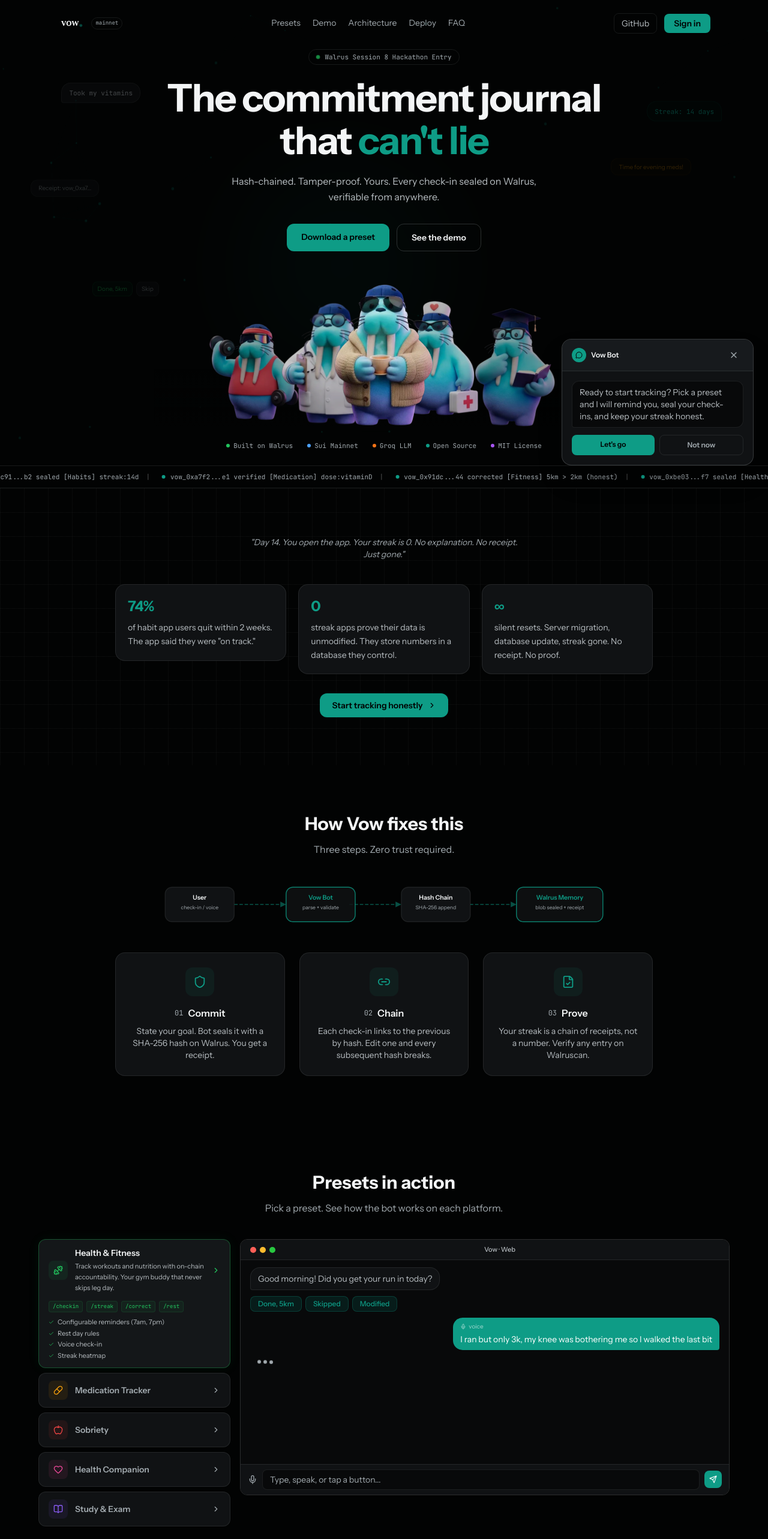
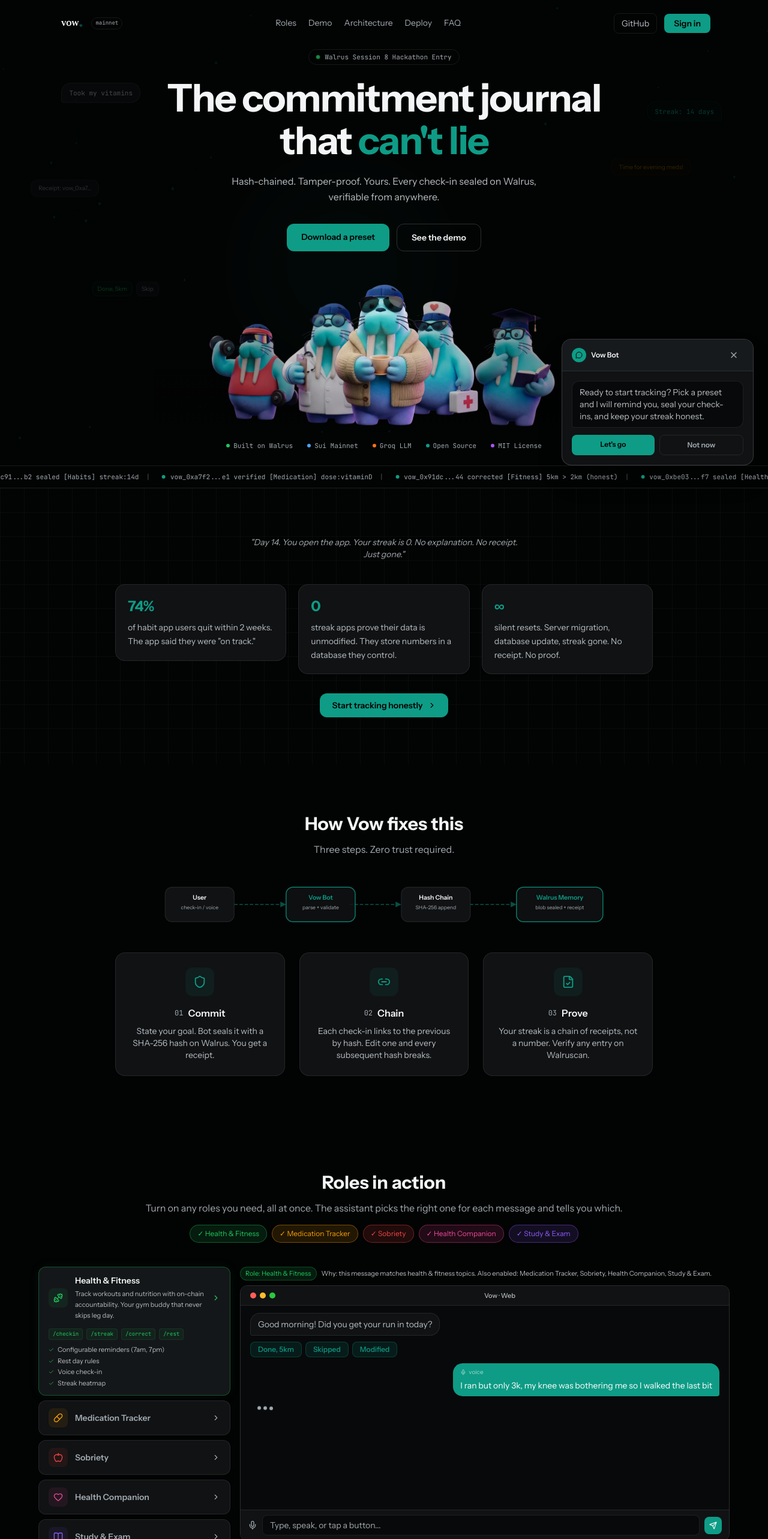
Before and after one commit to bagstreet/vow, a React (Vite) app in the folder apps/web/: page / in a window 1280 px wide. Shown: the top 2566 px of the page at 60% size. Built offline with nearby package versions, Linux system fonts and the light colour scheme.

Commit message:
✨ feat(web): Roles in action block with multi-select and role badge (T49)

```diff
--- a/apps/web/src/App.tsx
+++ b/apps/web/src/App.tsx
@@ -255,7 +255,7 @@
     const h = () => {
       setScrolled(window.scrollY > 60)
       // Detect active section
-      const sections = ['presets','demo','architecture','deploy','faq','signin']
+      const sections = ['roles','demo','architecture','deploy','faq','signin']
       let current = ''
       for (const id of sections) {
         const el = document.getElementById(id)
@@ -269,7 +269,7 @@
     window.addEventListener('scroll', h, { passive: true })
     return () => window.removeEventListener('scroll', h)
   }, [])
-  const links = ['Presets','Demo','Architecture','Deploy','FAQ']
+  const links = ['Roles','Demo','Architecture','Deploy','FAQ']
   return (
     <nav className={`fixed top-0 left-0 right-0 z-50 transition-all duration-300 ${scrolled ? 'py-1' : 'py-3'}`}>
       <div className="max-w-6xl mx-auto px-4">
@@ -399,7 +399,7 @@
           Hash-chained. Tamper-proof. Yours. Every check-in sealed on Walrus, verifiable from anywhere.
         </p>
         <div className="flex flex-wrap gap-3 justify-center">
-          <a href="#presets" className="px-6 py-3 rounded-xl font-semibold text-sm cursor-pointer transition-all hover:brightness-110" style={{ background: T.accent, color: '#000' }}>
+          <a href="#roles" className="px-6 py-3 rounded-xl font-semibold text-sm cursor-pointer transition-all hover:brightness-110" style={{ background: T.accent, color: '#000' }}>
             Download a preset
           </a>
           <a href="#demo" className="px-6 py-3 rounded-xl font-semibold text-sm border cursor-pointer transition-colors hover:bg-white/5" style={{ borderColor: T.borderVis, color: T.text }}>
@@ -694,14 +694,29 @@
 /* ═══ Block 7: MERGED Presets+Demo ═══ */
 function PresetsDemoMerged() {
   const [active, setActive] = useState(0)
+  const [enabled, setEnabled] = useState<string[]>(PRESETS.map(r => r.id))
   const p = PRESETS[active]
+  const toggle = (id: string) => setEnabled(cur => cur.includes(id) ? (cur.length > 1 ? cur.filter(x => x !== id) : cur) : [...cur, id])
+  const others = PRESETS.filter(r => r.id !== p.id && enabled.includes(r.id))
 
   return (
-    <section id="presets" className="py-20 px-6" aria-label="Presets and live demo">
+    <section id="roles" className="py-20 px-6" aria-label="Roles and live demo">
       <div className="max-w-6xl mx-auto">
         <div className="text-center mb-10">
-          <h2 className="text-2xl sm:text-3xl font-bold mb-3" style={{color:T.text}}>Presets in action</h2>
-          <p style={{color:T.textMuted}}>Pick a preset. See how the bot works on each platform.</p>
+          <h2 className="text-2xl sm:text-3xl font-bold mb-3" style={{color:T.text}}>Roles in action</h2>
+          <p style={{color:T.textMuted}}>Turn on any roles you need, all at once. The assistant picks the right one for each message and tells you which.</p>
+          <div className="flex gap-2 flex-wrap justify-center mt-4" role="group" aria-label="Enabled roles">
+            {PRESETS.map(r => {
+              const on = enabled.includes(r.id)
+              return (
+                <button key={r.id} type="button" aria-pressed={on} onClick={() => toggle(r.id)}
+                  className="text-xs px-3 py-1.5 rounded-full cursor-pointer transition-all"
+                  style={{ background: on ? `${r.color}22` : 'transparent', color: on ? r.color : T.textMuted, border: `1px solid ${on ? r.color + '66' : T.border}` }}>
+                  {on ? '✓ ' : ''}{r.label}
+                </button>
+              )
+            })}
+          </div>
         </div>
 
         <div className="flex flex-col lg:flex-row gap-4">
@@ -747,6 +762,10 @@
 
           {/* Right: demo chat for the selected preset's platform */}
           <div className="flex-1 min-w-0">
+            <div className="mb-2 flex items-center gap-2 flex-wrap text-[11px]" style={{color:T.textSec}} aria-live="polite">
+              <span className="px-2 py-0.5 rounded-full" style={{background:`${p.color}22`, color:p.color, border:`1px solid ${p.color}44`}}>Role: {p.label}</span>
+              <span>Why: this message matches {p.label.toLowerCase()} topics.{others.length > 0 && ` Also enabled: ${others.map(o => o.label).join(', ')}.`}</span>
+            </div>
             <DemoChat platformId={p.platform} key={p.id} />
           </div>
         </div>
@@ -829,7 +848,7 @@
     { icon: Key, title: 'Delegate Keys', desc: 'Owner key stays offline. Delegate key handles daily ops. Compromise it? Revoke. History untouched.' },
     { icon: FileCheck, title: 'Honest Receipts', desc: 'Every check-in returns blob ID + hash + timestamp. Verify on Walruscan. Zero trust.' },
     { icon: RotateCcw, title: 'Cold Restore', desc: 'Lost your device? New install rebuilds full chain from Walrus. Zero data loss.' },
-    { icon: Settings, title: 'Preset Engine', desc: 'System prompts, slash commands, reminder schedules, check-in types. Community presets via PR.' },
+    { icon: Settings, title: 'Role Engine', desc: 'System prompts, slash commands, reminder schedules, check-in types. Community roles via PR.' },
   ]
   return (
     <section id="architecture" className="py-20 px-6 pattern-diagonal" aria-label="Architecture">
@@ -896,7 +915,7 @@
     { prompt: true, cmd: 'cp .env.example .env' },
     { output: '# Edit .env: add GROQ_API_KEY, MEMWAL_PRIVATE_KEY, MEMWAL_ACCOUNT_ID' },
     { prompt: true, cmd: 'make setup' },
-    { output: 'Installing dependencies... done.\nConfiguring Walrus Memory... connected.\nPresets loaded: 5' },
+    { output: 'Installing dependencies... done.\nConfiguring Walrus Memory... connected.\nRoles loaded: 5' },
     { prompt: true, cmd: 'make demo' },
     { output: 'Starting Vow bot on http://localhost:3000\nTelegram webhook: ready\nWalrus Memory: mainnet\n\n  Ready. Try: /checkin or just say "I ran 5km today"' },
   ]
@@ -1199,7 +1218,7 @@
   }, [])
   const counters = [
     /* Only show provable numbers; fake social proof hurts credibility */
-    { target: 5, label: 'Presets available', suffix: '' },
+    { target: 5, label: 'Roles available', suffix: '' },
     { target: 4, label: 'Platforms supported', suffix: '' },
     { target: 6, label: 'Integrations', suffix: '' },
     { target: 256, label: 'Bit hash chain', suffix: '' },
@@ -1316,7 +1335,7 @@
   const [active, setActive] = useState('')
   const [show, setShow] = useState(false)
   const sections = [
-    {id:'presets',label:'Presets'},
+    {id:'roles',label:'Roles'},
     {id:'demo',label:'Demo'},
     {id:'architecture',label:'Architecture'},
     {id:'deploy',label:'Deploy'},
```
